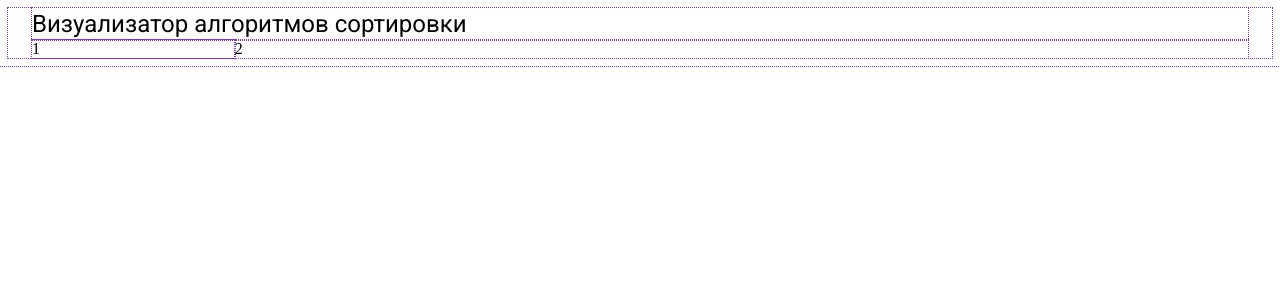
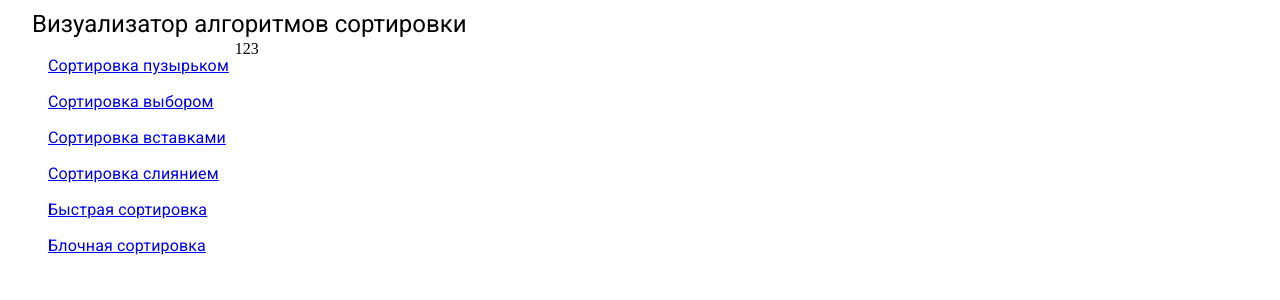
Before and after one commit to Qtrixnet/alghoritms, a React (Create React App) app: page / in a window 1280 px wide. Shown: the top 300 px of the page. Built offline with nearby package versions, Linux system fonts and the light colour scheme.

Commit message:
feat: fix menu

```diff
--- a/src/components/app/app.scss
+++ /dev/null
@@ -1,7 +0,0 @@
-@import '../../styles/variables/variables';
-
-.app {
-  background-color: $light;
-  color: $dark;
-  min-height: 100vh;
-}
--- a/src/components/app/app.tsx
+++ b/src/components/app/app.tsx
@@ -1,4 +1,3 @@
-import './app.scss';
 import {FC} from "react";
 import {Container} from "@mui/material";
 import Header from "../header/header";
--- a/src/components/main/main.tsx
+++ b/src/components/main/main.tsx
@@ -1,14 +1,16 @@
 import {FC} from "react";
 import Grid from '@mui/material/Grid';
+import Navigation from "../navigation/navigation";
+import Visualizer from "../visualizer/visualizer";
 
 const Main: FC = () => {
   return (
     <Grid container>
       <Grid item xs={2}>
-        1
+        <Navigation />
       </Grid>
       <Grid item xs={10}>
-        2
+        <Visualizer />
       </Grid>
     </Grid>
   );
--- a/src/components/navigation/navigation.tsx
+++ b/src/components/navigation/navigation.tsx
@@ -1,19 +1,43 @@
-import './navigation.scss';
 import {FC} from "react";
+import {Stack, MenuList, MenuItem} from "@mui/material";
 import {NavLink} from "react-router-dom";
 
 const Navigation: FC = () => {
   return (
-    <div className="navigation">
-      <div className="navigation__item">
-        <NavLink
-          className="navigation__link"
-          to="/quick-sort"
-        >
-          Пузырьковая сортировка
-        </NavLink>
-      </div>
-    </div>
+      <Stack>
+        <MenuList>
+          <NavLink to="/bubble-sort">
+            <MenuItem>
+              Сортировка пузырьком
+            </MenuItem>
+          </NavLink>
+          <NavLink to="/selection-sort">
+            <MenuItem>Сортировка выбором
+
+            </MenuItem>
+          </NavLink>
+          <NavLink to="/insertion-sort">
+            <MenuItem>
+              Сортировка вставками
+            </MenuItem>
+          </NavLink>
+          <NavLink to="/merge-sort">
+            <MenuItem>
+              Сортировка слиянием
+            </MenuItem>
+          </NavLink>
+          <NavLink to="/quick-sort">
+            <MenuItem>
+              Быстрая сортировка
+            </MenuItem>
+          </NavLink>
+          <NavLink to="/block-sort">
+            <MenuItem>
+              Блочная сортировка
+            </MenuItem>
+          </NavLink>
+        </MenuList>
+      </Stack>
   );
 };
 
--- a/src/components/visualizer/visualizer.tsx
+++ b/src/components/visualizer/visualizer.tsx
@@ -1,12 +1,12 @@
-import './visualizer.scss';
 import React, {FC} from 'react';
 import ControlPanel from "../control-panel/control-panel";
+import {Stack} from "@mui/material";
 
 const Visualizer: FC = () => {
   return (
-    <div className="visualizer">
+    <Stack>
       <ControlPanel />
-    </div>
+    </Stack>
   );
 };
 
--- a/src/index.css
+++ b/src/index.css
@@ -1,3 +1,3 @@
 * {
-  outline: 1px dotted blueviolet;
+  /*outline: 1px dotted blueviolet;*/
 }
```
Also changed, not shown: src/components/navigation/navigation.scss (deleted, +0 -17 lines), src/components/visualizer/visualizer.scss (deleted, +0 -7 lines), src/components/control-panel/control-panel.scss (deleted), 1 other file (tests, documents, lock files or other folders).
